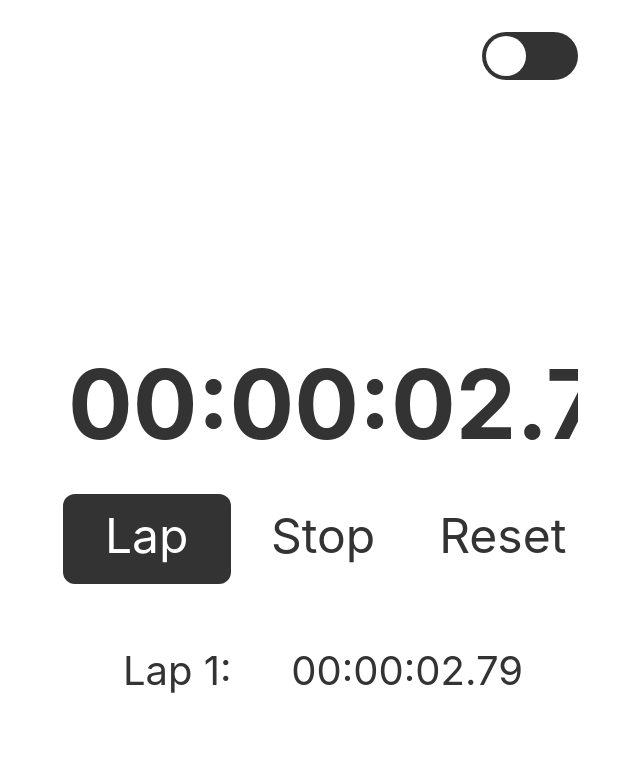
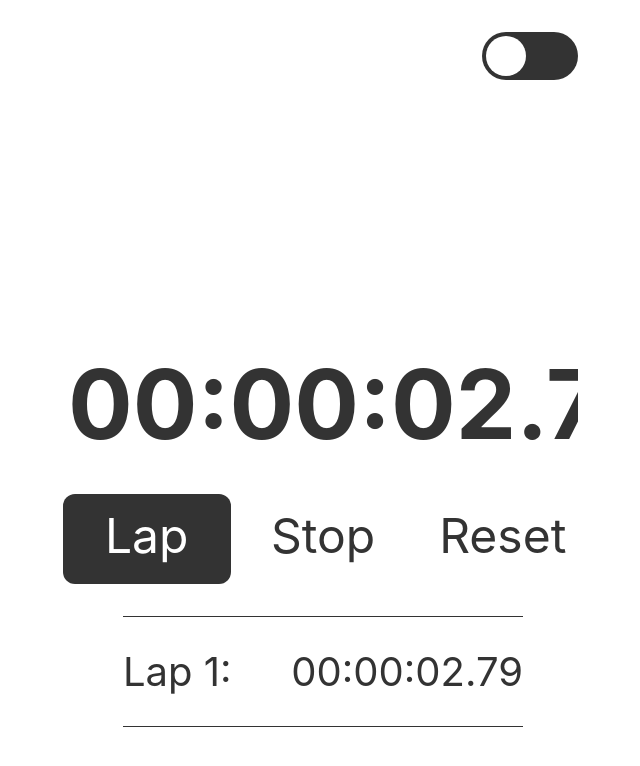
Before and after one commit to Android789515/react-clock, a React (Create React App) app: page / in a window 1280 px wide. Both pictures are taken after a click on the button "Start". Shown: the top 766 px of the page, without its empty margins (317-957 px from the left). Built offline with nearby package versions, Linux system fonts and the light colour scheme.

Commit message:
Applied a border to each lap for better visibility.

```diff
--- a/src/components/laps/Laps.module.scss
+++ b/src/components/laps/Laps.module.scss
@@ -14,8 +14,15 @@
   counter-reset: lap;
 }
 
+$lapBorder: solid 1px;
 .laps > li {
   padding: .75em 0;
+
+  border-top: $lapBorder;
+}
+
+.laps > li:last-child {
+  border-bottom: $lapBorder;
 }
 
 @media (min-width: App.$layoutBreakpoint) {
```
